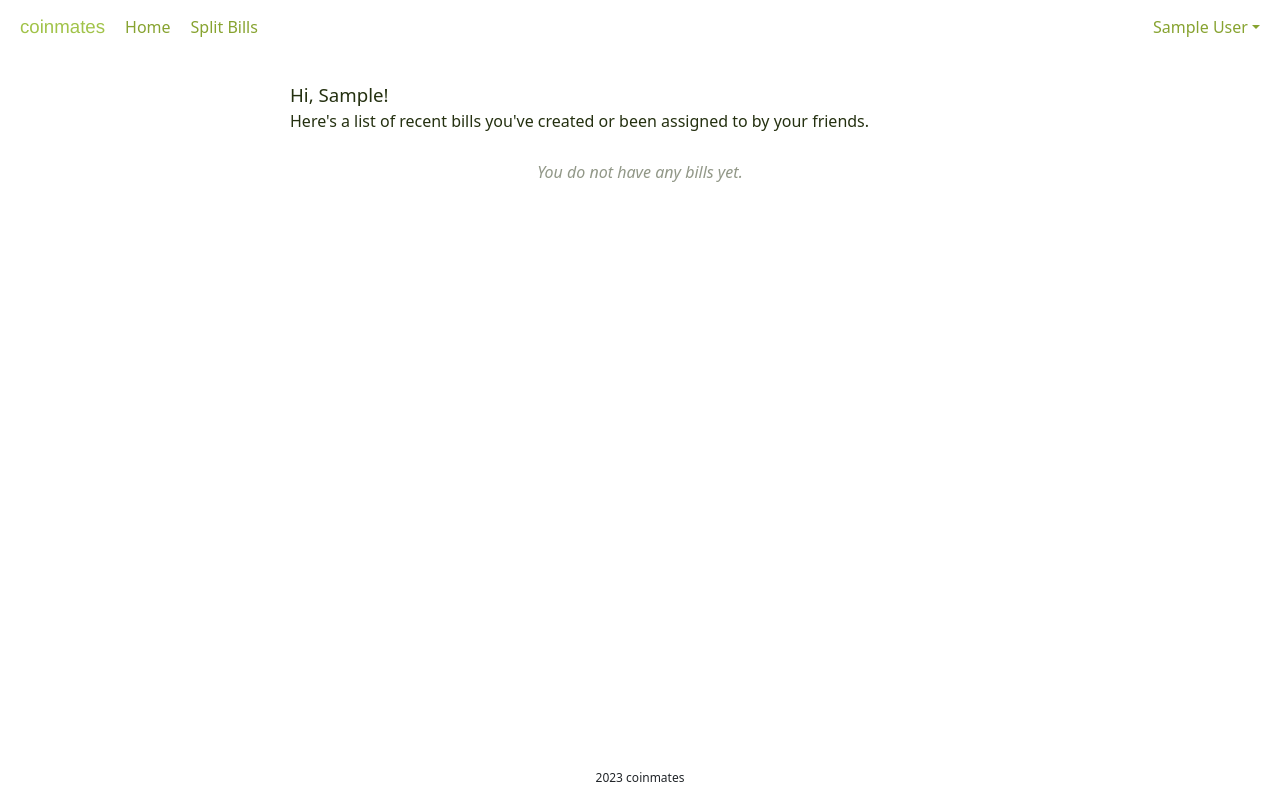
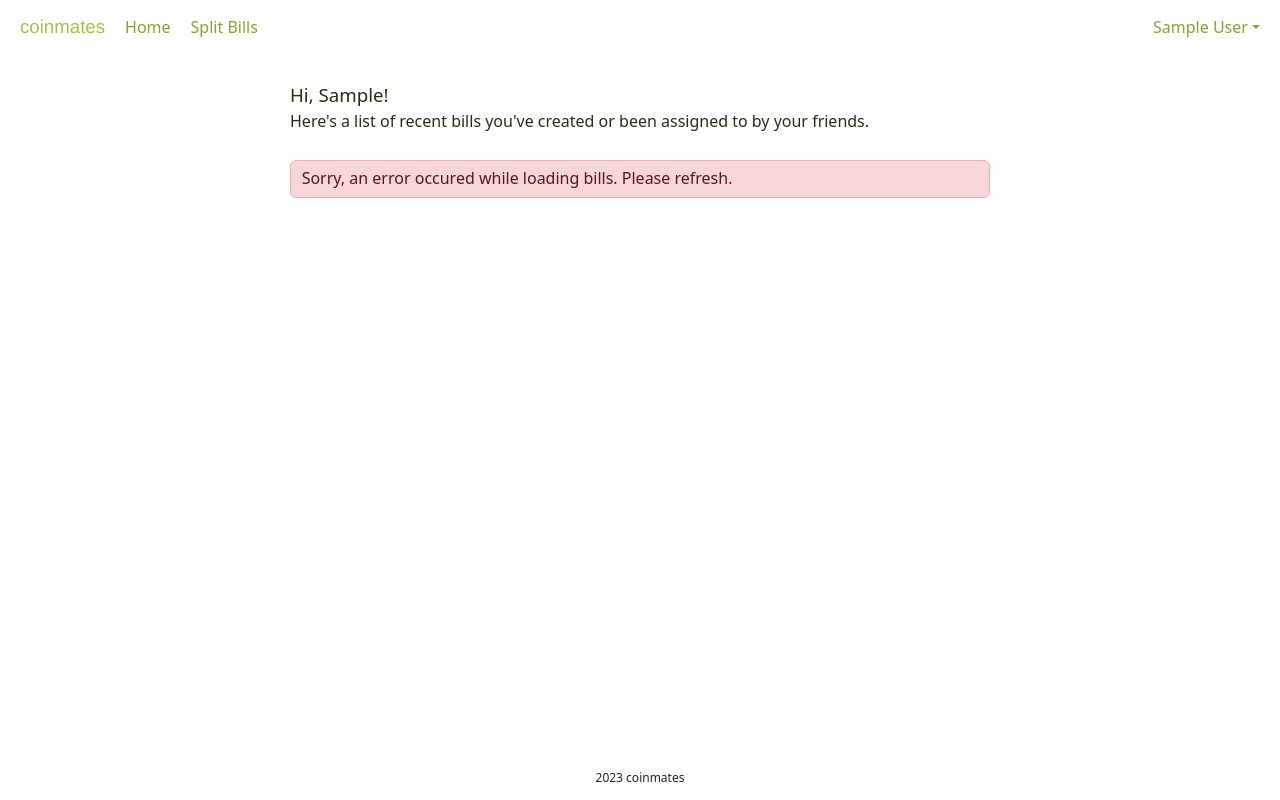
Before and after one commit to stjomd/coinmates, a React (Vite) app in the folder frontend/: page /home in a window 1280 px wide. Built offline with nearby package versions, Linux system fonts and the light colour scheme; no server answers; sample sign-in values are in the browser's storage; a web font is replaced by a local one.

Commit message:
Show alert on the home page if errors occur

```diff
--- a/frontend/src/components/home/Home.tsx
+++ b/frontend/src/components/home/Home.tsx
@@ -9,11 +9,18 @@ import {Link} from 'react-router-dom'
 function Home() {
 	const user = AuthService.getAuth()
 	const [bills, setBills] = useState<Bill[]>([])
+	const [errorMessage, setErrorMessage] = useState<string>()
 
 	// Load user's bills
 	useEffect(() => {
 		if (user?.id != null) {
-			BillService.getAllBills(user.id).then(setBills).catch(console.error)
+			BillService.getAllBills(user.id)
+				.then(setBills)
+				.catch(() =>
+					setErrorMessage(
+						'Sorry, an error occured while loading bills. Please refresh.'
+					)
+				)
 		}
 	}, [user?.id])
 
@@ -22,6 +29,7 @@ function Home() {
 	 * @returns an array of JSX elements containing bill cards.
 	 */
 	const billElements = () => {
+		console.log(errorMessage)
 		const elements: JSX.Element[] = []
 		for (const bill of bills) {
 			elements.push(
@@ -45,10 +53,18 @@ function Home() {
 			</div>
 			<div className='home-history'>
 				<div className='home-bills'>
-					{bills.length > 0 ? (
-						billElements()
-					) : (
-						<div className='home-no-bills'>You do not have any bills yet.</div>
+					{errorMessage == null &&
+						(bills.length > 0 ? (
+							billElements()
+						) : (
+							<div className='home-no-bills'>
+								You do not have any bills yet.
+							</div>
+						))}
+					{errorMessage != null && (
+						<div className='alert alert-danger unpadded-alert' role='alert'>
+							{errorMessage}
+						</div>
 					)}
 				</div>
 			</div>
```
